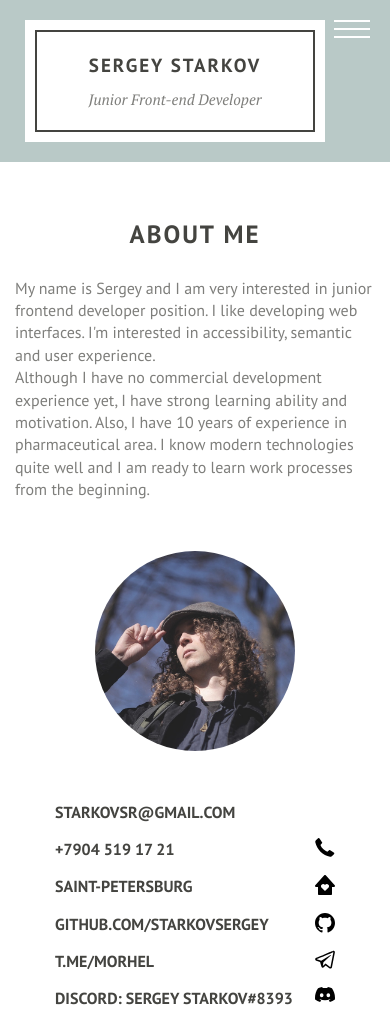
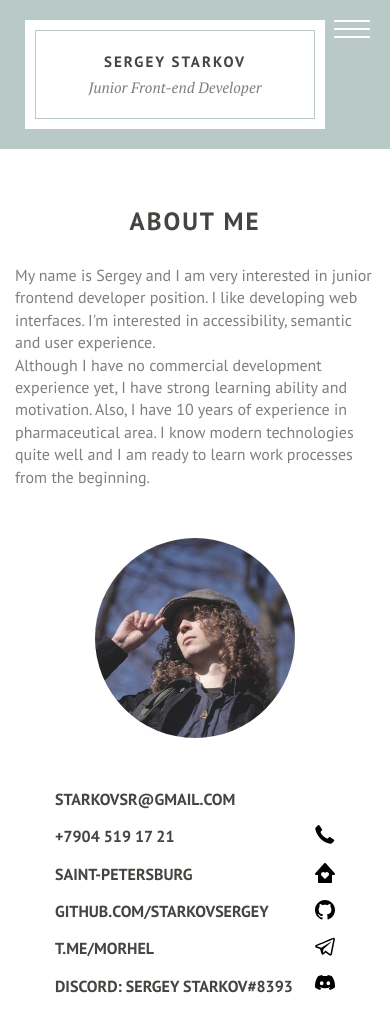
Before and after one commit to StarkovSergey/StarkovSergey, a website: page docs/index.html in a window 390 px wide. Shown: the top 1013 px of the page. Drawn offline with nearby package versions, Linux system fonts and the light colour scheme; files whose address does not match are found by name.

Commit message:
feat: add favicon

```diff
--- a/docs/index.html
+++ b/docs/index.html
@@ -17,6 +17,7 @@
     <script>
       hljs.initHighlightingOnLoad();
     </script>
+    <link rel="icon" href="img/favicon.svg" type="image/svg+xml" />
     <link rel="stylesheet" href="css/style.min.css" />
   </head>
 
--- a/src/scss/blocks/header.scss
+++ b/src/scss/blocks/header.scss
@@ -8,10 +8,10 @@
 }
 
 .header__title-box {
-  width: 500px;
+  width: 400px;
   margin: 0 auto;
-  padding: 40px;
-  border: 2px solid var(--color-dark-gray);
+  padding: 20px;
+  border: 1px solid var(--color-silver);
   text-align: center;
   background-color: var(--color-white);
   outline: 10px solid var(--color-white);
@@ -30,27 +30,27 @@
 
 .header__title {
   margin: 0;
-  margin-bottom: 20px;
+  margin-bottom: 10px;
   color: var(--color-dark-gray);
-  font-size: 35px;
+  font-size: 25px;
   letter-spacing: 5px;
   text-transform: uppercase;
 
   @media (max-width: 530px) {
-    margin-bottom: 10px;
-    font-size: 19px;
+    margin-bottom: 5px;
+    font-size: 15px;
     letter-spacing: 2px;
   }
 
   @media (max-width: 330px) {
-    font-size: 18px;
+    font-size: 13px;
   }
 }
 
 .header__subtitle {
   margin: 0;
   color: var(--color-gray);
-  font-size: 22px;
+  font-size: 16px;
   font-family: "PT Serif", serif;
 
   @media (max-width: 500px) {
```
Also changed, not shown: src/index.html (+1 -0 lines), docs/css/style.css, docs/css/style.min.css, docs/img/favicon.svg (added), src/img/favicon.svg (added).
